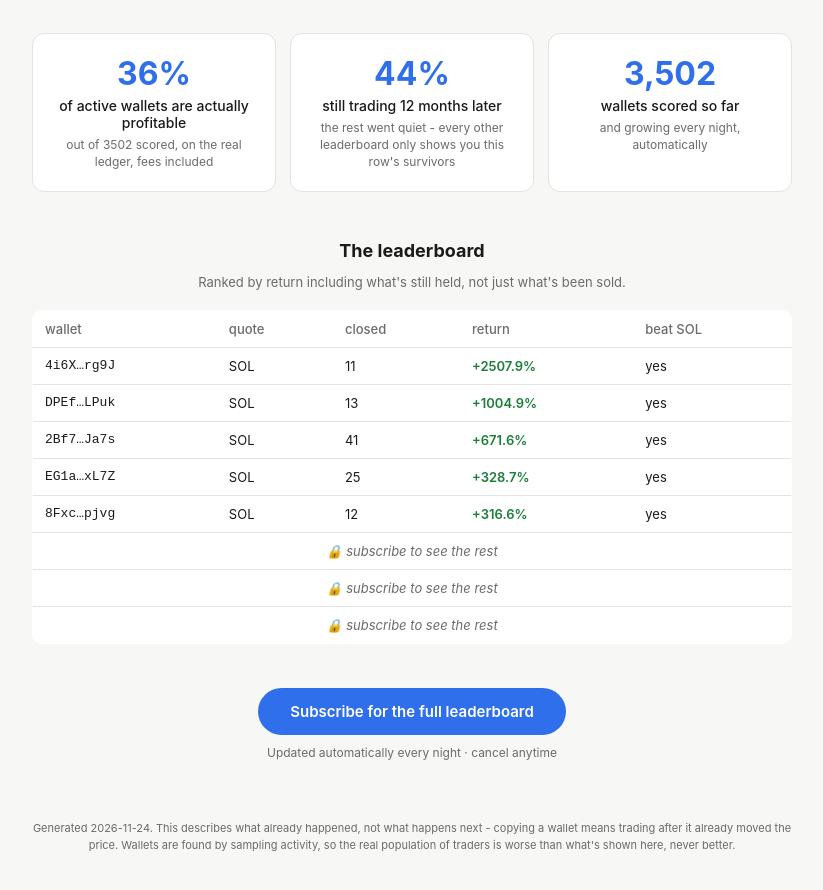
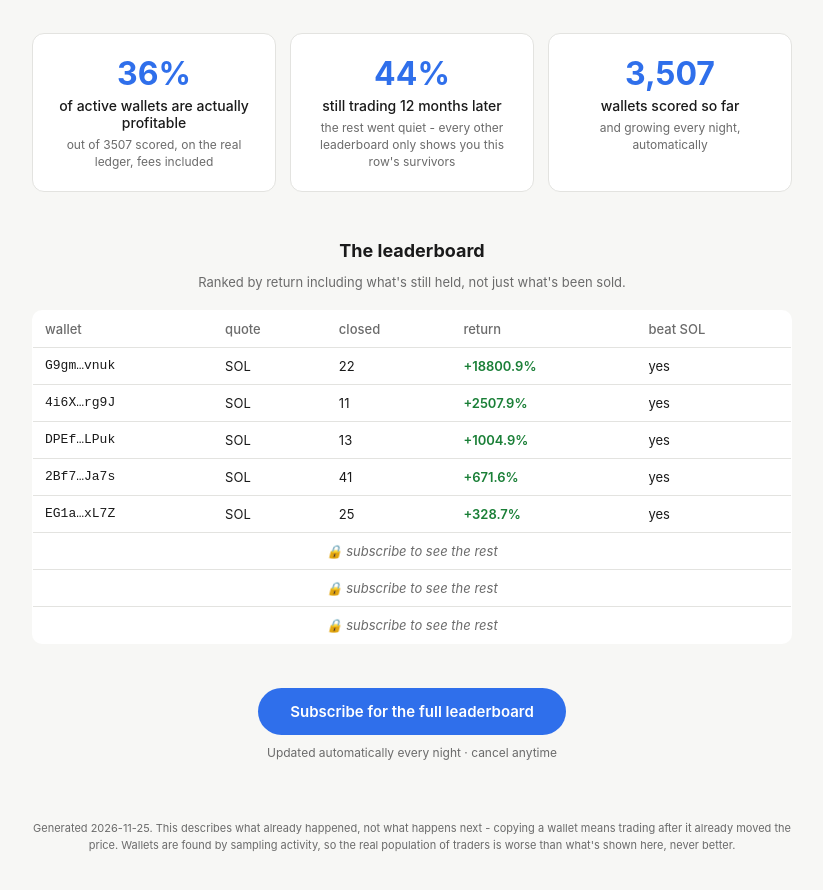
Before and after one commit to 2sdayy/base-rate, a plain HTML site: page index.html in a window 1280 px wide. Shown: the part 282-1172 px from the top of the page, without its empty margins (228-1051 px from the left). Drawn offline with Linux system fonts and the light colour scheme.

Commit message:
Nightly data refresh - 2026-11-25

```diff
--- a/index.html
+++ b/index.html
@@ -51,13 +51,13 @@
   <div class="hero"><div class="hero-card">
           <div class="hero-stat">36%</div>
           <div class="hero-label">of active wallets are actually profitable</div>
-          <div class="hero-sub">out of 3502 scored, on the real ledger, fees included</div>
+          <div class="hero-sub">out of 3507 scored, on the real ledger, fees included</div>
         </div><div class="hero-card">
           <div class="hero-stat">44%</div>
           <div class="hero-label">still trading 12 months later</div>
           <div class="hero-sub">the rest went quiet - every other leaderboard only shows you this row's survivors</div>
         </div><div class="hero-card">
-          <div class="hero-stat">3,502</div>
+          <div class="hero-stat">3,507</div>
           <div class="hero-label">wallets scored so far</div>
           <div class="hero-sub">and growing every night, automatically</div>
         </div></div>
@@ -67,7 +67,7 @@
 
     <table class="preview">
       <tr><th>wallet</th><th>quote</th><th>closed</th><th>return</th><th>beat SOL</th></tr>
-      <tr><td class="mono">4i6X…rg9J</td><td>SOL</td><td>11</td><td class="pos">+2507.9%</td><td>yes</td></tr><tr><td class="mono">DPEf…LPuk</td><td>SOL</td><td>13</td><td class="pos">+1004.9%</td><td>yes</td></tr><tr><td class="mono">2Bf7…Ja7s</td><td>SOL</td><td>41</td><td class="pos">+671.6%</td><td>yes</td></tr><tr><td class="mono">EG1a…xL7Z</td><td>SOL</td><td>25</td><td class="pos">+328.7%</td><td>yes</td></tr><tr><td class="mono">8Fxc…pjvg</td><td>SOL</td><td>12</td><td class="pos">+316.6%</td><td>yes</td></tr>
+      <tr><td class="mono">G9gm…vnuk</td><td>SOL</td><td>22</td><td class="pos">+18800.9%</td><td>yes</td></tr><tr><td class="mono">4i6X…rg9J</td><td>SOL</td><td>11</td><td class="pos">+2507.9%</td><td>yes</td></tr><tr><td class="mono">DPEf…LPuk</td><td>SOL</td><td>13</td><td class="pos">+1004.9%</td><td>yes</td></tr><tr><td class="mono">2Bf7…Ja7s</td><td>SOL</td><td>41</td><td class="pos">+671.6%</td><td>yes</td></tr><tr><td class="mono">EG1a…xL7Z</td><td>SOL</td><td>25</td><td class="pos">+328.7%</td><td>yes</td></tr>
       <tr class="locked"><td colspan=5>🔒 subscribe to see the rest</td></tr><tr class="locked"><td colspan=5>🔒 subscribe to see the rest</td></tr><tr class="locked"><td colspan=5>🔒 subscribe to see the rest</td></tr>
     </table>
 
@@ -78,7 +78,7 @@
   </div>
 
   <footer>
-    Generated 2026-11-24. This describes what already happened, not what happens
+    Generated 2026-11-25. This describes what already happened, not what happens
     next - copying a wallet means trading after it already moved the price.
     Wallets are found by sampling activity, so the real population of traders
     is worse than what's shown here, never better.
```
Also changed, not shown: members.html (+2 -2 lines).
